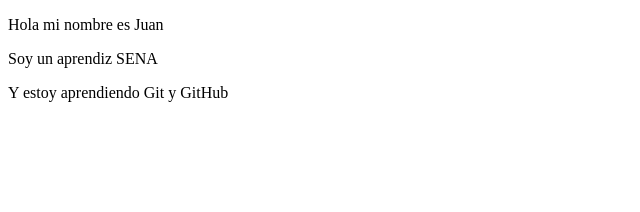
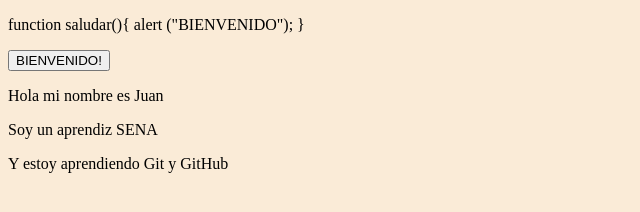
Before and after one commit to Eernesto00/git-evaluacion, a plain HTML site: page index.html in a window 1280 px wide. Shown: the whole page, without its empty margins (0-640 px from the left). Drawn offline with Linux system fonts and the light colour scheme.

Commit message:
agregando-archivos

```diff
--- /dev/null
+++ b/css/estilos.css
@@ -0,0 +1,4 @@
+body{
+    background-color: antiquewhite;
+    font-family: 'Times New Roman', Times, serif;
+}
--- a/index.html
+++ b/index.html
@@ -5,8 +5,19 @@
     <meta http-equiv="X-UA-Compatible" content="IE=edge">
     <meta name="viewport" content="width=device-width, initial-scale=1.0">
     <title>Document</title>
+
+    <link rel="stylesheet" href="./css/estilos.css">
+    <Script src="./js/bienvenida.js"></Script>
 </head>
 <body>
+
+    <p>function saludar(){
+        alert ("BIENVENIDO");
+    }
+    </p>
+
+    <input type="button" onclick="saludar()" value="BIENVENIDO!">
+
     <p>Hola mi nombre es Juan</p>
     <p>Soy un aprendiz SENA </p>
     <p>Y estoy aprendiendo Git y GitHub</p>
--- /dev/null
+++ b/js/bienvenida.js
@@ -0,0 +1,3 @@
+function saludar(){
+    alert ("BIENVENIDO");
+}
```
